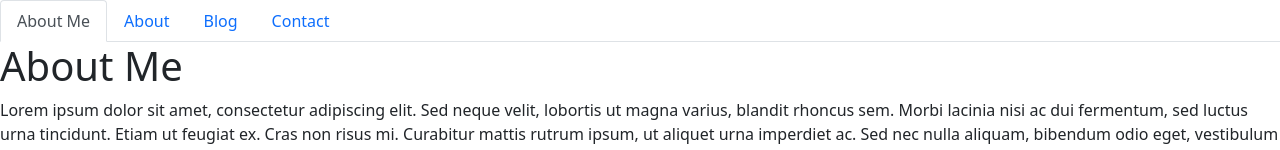
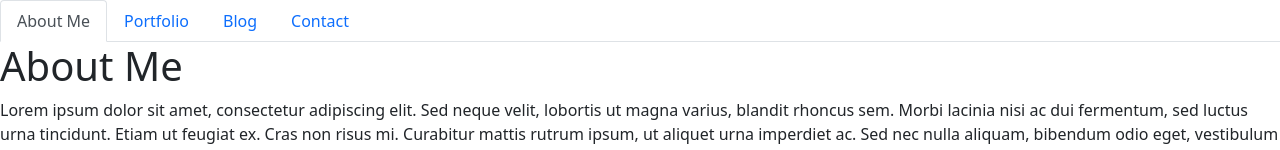
Before and after one commit to DannyRoubin/react-portfolio, a React (Create React App) app: page / in a window 1280 px wide. Shown: the top 150 px of the page. Built offline with nearby package versions, Linux system fonts and the light colour scheme.

Commit message:
changed about page to be a portfolio page

```diff
--- a/src/components/NavTabs.js
+++ b/src/components/NavTabs.js
@@ -18,12 +18,14 @@
       </li>
       <li className="nav-item">
         <a
-          href="#about"
-          onClick={() => handlePageChange("About")}
-          // Check to see if the currentPage is `About`, and if so we use the active link class from bootstrap. Otherwise, we set it to a normal nav-link
-          className={currentPage === "About" ? "nav-link active" : "nav-link"}
+          href="#portfolio"
+          onClick={() => handlePageChange("Portfolio")}
+          // Check to see if the currentPage is `Portfolio`, and if so we use the active link class from bootstrap. Otherwise, we set it to a normal nav-link
+          className={
+            currentPage === "Portfolio" ? "nav-link active" : "nav-link"
+          }
         >
-          About
+          Portfolio
         </a>
       </li>
       <li className="nav-item">
--- a/src/components/PortfolioContainer.js
+++ b/src/components/PortfolioContainer.js
@@ -1,7 +1,7 @@
 import React, { useState } from "react";
 import NavTabs from "./NavTabs";
 import AboutMe from "./pages/AboutMe";
-import About from "./pages/About";
+import Portfolio from "./pages/Portfolio";
 import Blog from "./pages/Blog";
 import Contact from "./pages/Contact";
 
@@ -13,8 +13,8 @@
     if (currentPage === "AboutMe") {
       return <AboutMe />;
     }
-    if (currentPage === "About") {
-      return <About />;
+    if (currentPage === "Portfolio") {
+      return <Portfolio />;
     }
     if (currentPage === "Blog") {
       return <Blog />;
--- a/src/components/pages/About.js
+++ b/src/components/pages/Portfolio.js
@@ -1,9 +1,9 @@
-import React from 'react';
+import React from "react";
 
-export default function About() {
+export default function Portfolio() {
   return (
     <div>
-      <h1>About Page</h1>
+      <h1>Portfolio Page</h1>
       <p>
         Nunc pharetra finibus est at efficitur. Praesent sed congue diam.
         Integer gravida dui mauris, ut interdum nunc egestas sed. Aenean sed
```
